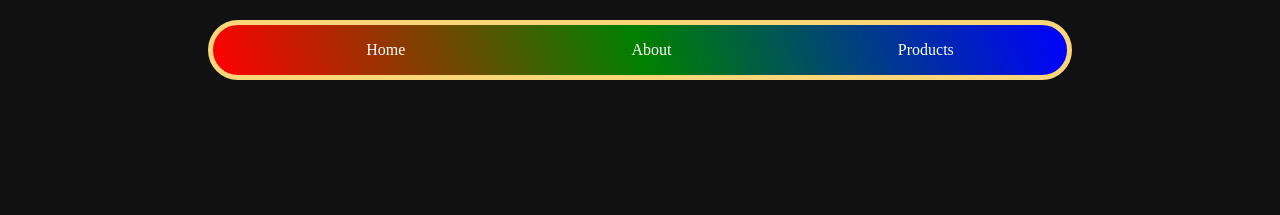
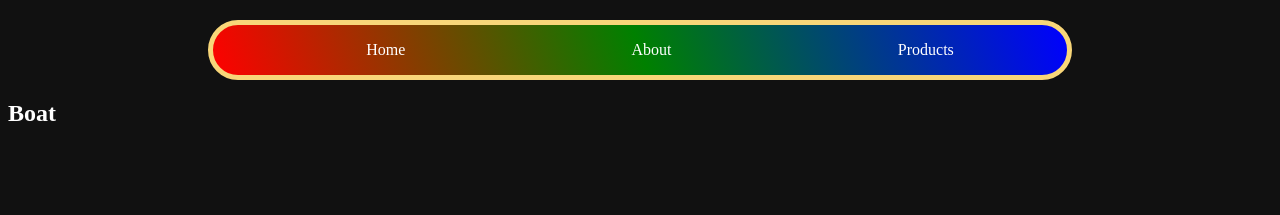
Before and after one commit to Md-Siddique-Git/React_Projects-, a React (Vite) app in the folder vite-project/: page / in a window 1280 px wide. Shown: the top 215 px of the page. Built offline with nearby package versions, Linux system fonts and the light colour scheme.

Commit message:
added Cards

```diff
--- a/vite-project/src/App.jsx
+++ b/vite-project/src/App.jsx
@@ -1,4 +1,5 @@
 import Header from "./components/Header"
+import Cards from "./components/cards"
 
 
 
@@ -7,6 +8,7 @@ function App() {
   return (
     <>
       <Header/>
+      <Cards/>
 
     </>
   )
--- /dev/null
+++ b/vite-project/src/components/cards.jsx
@@ -0,0 +1,12 @@
+export default function Cards(){
+    return(
+        <>
+        <div className="cards">
+            <div className="card">
+                <h2 style={{color:"white"}} className="title">Boat</h2>
+                <img src="" alt="" />
+            </div>
+        </div>
+        </>
+    )
+}
```
